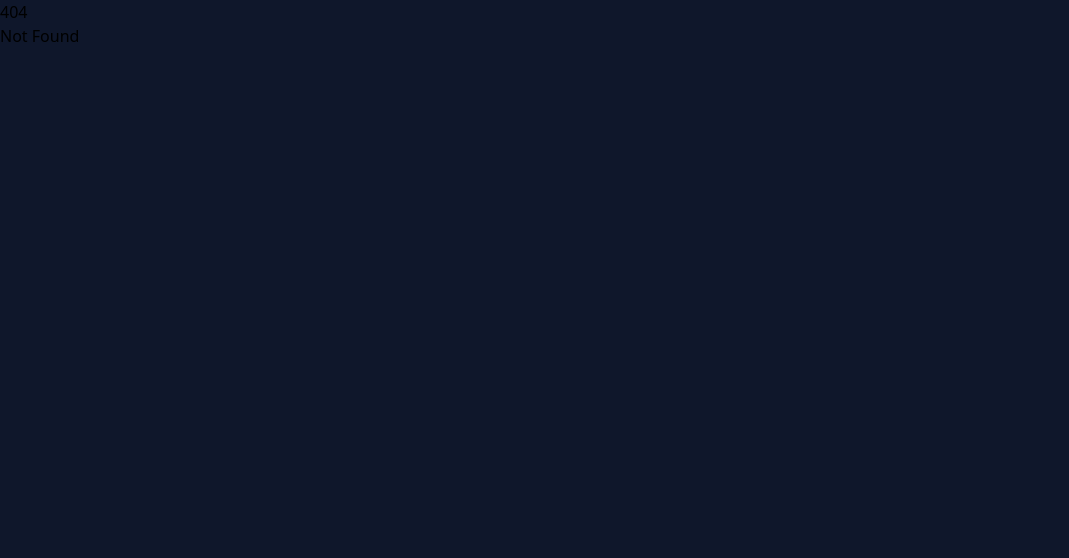
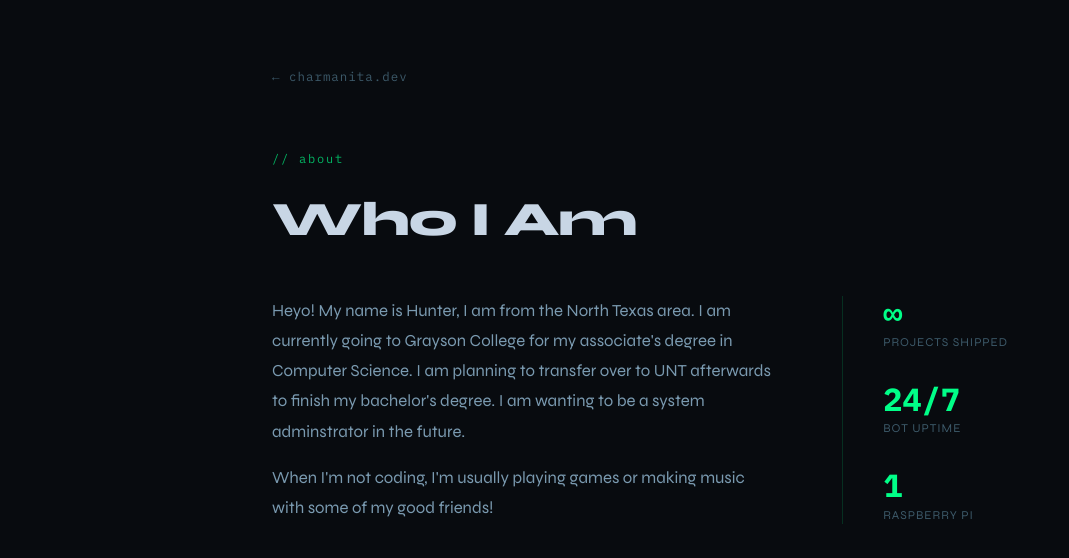
Before and after one commit to charmanita/charmanita.dev, a SvelteKit app: page /about in a window 1280 px wide. Before the commit this address had no page. Shown: the top 558 px of the page, without its empty margins (0-1069 px from the left). Built offline with nearby package versions, Linux system fonts and the light colour scheme; no server answers.

Commit message:
added about page

```diff
--- a/src/routes/+page.svelte
+++ b/src/routes/+page.svelte
@@ -17,6 +17,7 @@
 <main>
 	<div class="center">
 		<p class="name">charmanita.dev</p>
+		<a href="/about" class="about-link">about</a>
 		<div class="icons">
 			<!-- GitHub -->
 			<a href="https://github.com/charmanita" target="_blank" rel="noopener" aria-label="GitHub">
@@ -116,6 +117,21 @@
 		height: 20px;
 	}
 
+	.about-link {
+		font-family: 'IBM Plex Mono', monospace;
+		font-size: 0.75rem;
+		color: #444;
+		text-decoration: none;
+		letter-spacing: 0.1em;
+		opacity: 0;
+		animation: fadeIn 0.8s ease forwards 0.55s;
+		transition: color 0.2s ease;
+	}
+
+	.about-link:hover {
+		color: #fff;
+	}
+
 	@keyframes fadeIn {
 		from {
 			opacity: 0;
--- /dev/null
+++ b/src/routes/about/+page.svelte
@@ -0,0 +1,190 @@
+<script lang="ts">
+	import { onMount } from 'svelte';
+
+	let repoCount = $state<number | null>(null);
+
+	onMount(async () => {
+		try {
+			const res = await fetch('https://api.github.com/users/charmanita');
+			const data = await res.json();
+			repoCount = data.public_repos;
+		} catch {
+			// silently fail
+		}
+	});
+</script>
+
+<svelte:head>
+	<meta property="og:title" content="about — charmanita.dev" />
+	<meta name="theme-color" content="#00ff88" />
+</svelte:head>
+
+<main>
+	<a href="/" class="back">← charmanita.dev</a>
+
+	<div class="content">
+		<div class="section-label">// about</div>
+		<h1>Who I Am</h1>
+
+		<div class="body">
+			<div class="text">
+				<p>
+					Heyo! My name is Hunter, I am from the North Texas area. I am currently going to Grayson
+					College for my associate's degree in Computer Science. I am planning to transfer over to
+					UNT afterwards to finish my bachelor's degree. I am wanting to be a system adminstrator in
+					the future.
+				</p>
+				<p>
+					When I'm not coding, I'm usually playing games or making music with some of my good
+					friends!
+				</p>
+			</div>
+
+			<div class="stats">
+				<div class="stat">
+					<span class="stat-num">
+						{#if repoCount !== null}{repoCount}{:else}∞{/if}
+					</span>
+					<span class="stat-label">projects shipped</span>
+				</div>
+				<div class="stat">
+					<span class="stat-num">24/7</span>
+					<span class="stat-label">bot uptime</span>
+				</div>
+				<div class="stat">
+					<span class="stat-num">1</span>
+					<span class="stat-label">Raspberry Pi</span>
+				</div>
+			</div>
+		</div>
+	</div>
+</main>
+
+<style>
+	@import url('https://fonts.googleapis.com/css2?family=IBM+Plex+Mono:wght@400;500;700&family=Syne:wght@400;600;800&display=swap');
+
+	:global(*, *::before, *::after) {
+		margin: 0;
+		padding: 0;
+		box-sizing: border-box;
+	}
+
+	:global(html, body) {
+		background: #080b0f;
+		color: #c8d6e5;
+		font-family: 'Syne', sans-serif;
+		overflow-x: hidden;
+	}
+
+	main {
+		min-height: 100vh;
+		max-width: 800px;
+		margin: 0 auto;
+		padding: 4rem 2rem;
+		opacity: 0;
+		animation: fadeIn 0.6s ease forwards 0.1s;
+	}
+
+	.back {
+		font-family: 'IBM Plex Mono', monospace;
+		font-size: 0.78rem;
+		color: #3d5a6a;
+		text-decoration: none;
+		letter-spacing: 0.08em;
+		transition: color 0.2s;
+		display: inline-block;
+		margin-bottom: 4rem;
+	}
+
+	.back:hover {
+		color: #00ff88;
+	}
+
+	.section-label {
+		font-family: 'IBM Plex Mono', monospace;
+		font-size: 0.75rem;
+		color: #00ff88;
+		letter-spacing: 0.15em;
+		opacity: 0.7;
+		margin-bottom: 1rem;
+	}
+
+	h1 {
+		font-family: 'Syne', sans-serif;
+		font-weight: 800;
+		font-size: clamp(2rem, 5vw, 3rem);
+		letter-spacing: -0.02em;
+		margin-bottom: 2.5rem;
+	}
+
+	.body {
+		display: grid;
+		grid-template-columns: 1fr auto;
+		gap: 4rem;
+		align-items: start;
+	}
+
+	.text p {
+		color: #7a9ab0;
+		line-height: 1.8;
+		font-size: 1.05rem;
+		margin-bottom: 1rem;
+	}
+
+	.stats {
+		display: flex;
+		flex-direction: column;
+		gap: 2rem;
+		border-left: 1px solid rgba(0, 255, 136, 0.15);
+		padding-left: 2.5rem;
+	}
+
+	.stat {
+		display: flex;
+		flex-direction: column;
+	}
+
+	.stat-num {
+		font-family: 'IBM Plex Mono', monospace;
+		font-size: 2rem;
+		font-weight: 700;
+		color: #00ff88;
+		line-height: 1;
+	}
+
+	.stat-label {
+		font-size: 0.75rem;
+		color: #3d5a6a;
+		letter-spacing: 0.08em;
+		text-transform: uppercase;
+		margin-top: 0.3rem;
+	}
+
+	@media (max-width: 600px) {
+		.body {
+			grid-template-columns: 1fr;
+			gap: 2.5rem;
+		}
+
+		.stats {
+			flex-direction: row;
+			flex-wrap: wrap;
+			border-left: none;
+			border-top: 1px solid rgba(0, 255, 136, 0.15);
+			padding-left: 0;
+			padding-top: 2rem;
+			gap: 1.5rem;
+		}
+	}
+
+	@keyframes fadeIn {
+		from {
+			opacity: 0;
+			transform: translateY(8px);
+		}
+		to {
+			opacity: 1;
+			transform: translateY(0);
+		}
+	}
+</style>
```
